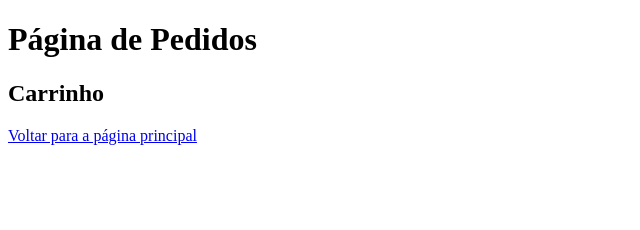
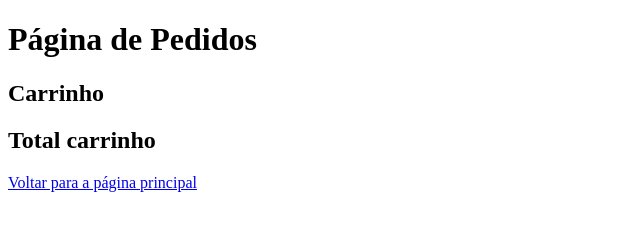
Before and after one commit to gpdias33/aulagithub, a plain HTML site: page pedidos.html in a window 1280 px wide. Shown: the whole page, without its empty margins (0-640 px from the left). Drawn offline with Linux system fonts and the light colour scheme.

Commit message:
(W) Total do Pedido

```diff
--- a/pedidos.html
+++ b/pedidos.html
@@ -8,6 +8,7 @@
 <body>
     <h1>Página de Pedidos</h1>
     <h2>Carrinho</h2>
+    <h2>Total carrinho</h2>
     <a href="index.html">Voltar para a página principal</a>
 </body>
 </html>
```
